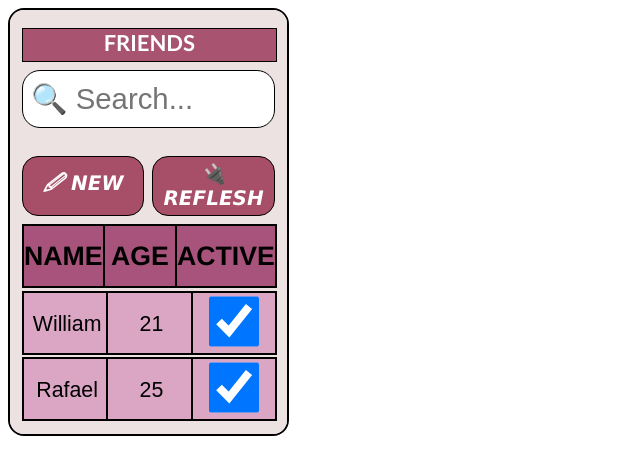
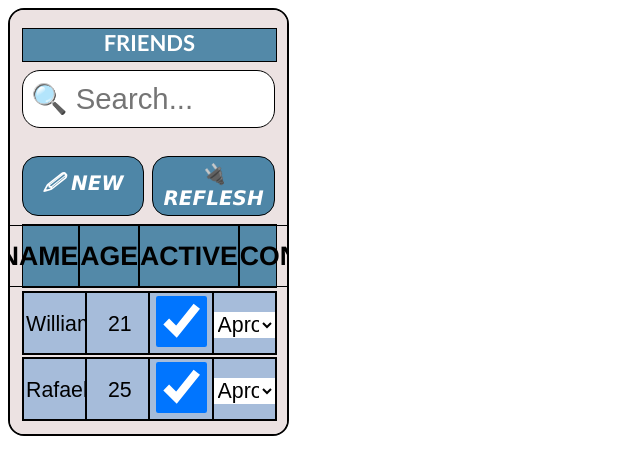
Before and after one commit to WilliamJardim/javascript-grid, a plain HTML site: page examples/browser/index.html in a window 1280 px wide. Shown: the whole page, without its empty margins (0-640 px from the left). Drawn offline with Linux system fonts and the light colour scheme.

Commit message:
Adicionando coluna text-choice para permitir selecionar opções de texto

```diff
--- a/examples/browser/index.html
+++ b/examples/browser/index.html
@@ -4,7 +4,7 @@
     <meta charset="UTF-8">
     <meta name="viewport" content="width=device-width, initial-scale=1.0">
     <title>Teste de Grid</title>
-    <link rel="stylesheet" href="../../src/colors/uva.css">
+    <link rel="stylesheet" href="../../src/colors/blue1.css">
     <link rel="stylesheet" href="../../src/WGrid.css">
     <link rel="stylesheet" href="../../src/styles/cubic.css">
 </head>
--- a/examples/browser/index.js
+++ b/examples/browser/index.js
@@ -1,13 +1,13 @@
 const estrutura = Analise.DataStructure([
-    ['William', 21, 'Sim'],
-    ['Rafael',  25, 'Sim']
+    ['William', 21, 'Sim', 'Aprovado'],
+    ['Rafael',  25, 'Sim', 'Aprovado']
 
 ], {
     /**
     * As colunas
     */
-    campos: ['Name', 'Age', 'Active'],
-    flexibilidade: ['Text', 'Number', 'Text'],
+    campos: ['Name', 'Age', 'Active', 'Con'],
+    flexibilidade: ['Text', 'Number', 'Text', 'Text'],
 });
 
 const minhaGrid = new WGrid.WGrid(estrutura.raw(), {
@@ -17,8 +17,8 @@ const minhaGrid = new WGrid.WGrid(estrutura.raw(), {
     /**
     * As colunas
     */
-    colunas: ['Name', 'Age', 'Active'],
-    flexibilidade: ['Text', 'Number', 'Text'],
+    colunas: ['Name', 'Age', 'Active', 'Con'],
+    flexibilidade: ['Text', 'Number', 'Text', 'Text'],
 
     /**
     * Configurações das colunas
@@ -45,6 +45,18 @@ const minhaGrid = new WGrid.WGrid(estrutura.raw(), {
             select: false,
             copy: false,
             editable: true
+        },
+        'Con': {
+            typeof: 'text-choice',
+            choices: [
+                { id: 'Aprovado' },
+                { id: 'Reprovado' },
+                { id: 'Incerto' }
+            ],
+            visible: true,
+            select: false,
+            copy: false,
+            editable: true
         }
     },
 
--- a/src/WGrid.css
+++ b/src/WGrid.css
@@ -85,6 +85,15 @@
     height: 38pt;
 }
 
+.select-coluna-editavel{
+    width: 100%;
+    height: 100%;
+    background-color:white;
+    border: none;
+    font-size: 16pt;
+    text-align: center;
+}
+
 .ocupacao-invisivel{
     display: block;
     visibility: hidden;
--- a/src/WGrid.js
+++ b/src/WGrid.js
@@ -244,7 +244,27 @@ window.WGrid.WGrid = class{
                                                                         _grid=${this.idElementoPai}
                                                                 />`
                                                              :
-                                                             ''
+                                                             //Se for uma escolha de texto
+                                                             (statusColuna || {}).typeof == 'text-choice'
+                                                             ? `<div id='input-coluna${i}-linha${idLinha}-grid-${this.idElementoPai}'>
+                                                                    <select id='${nomeColunaAtual}'
+                                                                            class='select-coluna-editavel'
+                                                                            _linha=${idLinha}
+                                                                            _coluna=${i}
+                                                                            _grid=${this.idElementoPai}
+                                                                    >
+                                                                        ${
+                                                                            //Para cada possibilidade de escolha
+                                                                            (statusColuna || {}).choices
+                                                                                .map(function( objChoice ){
+                                                                                    return `
+                                                                                        <option value='${objChoice.id}'> ${objChoice.id} </option>
+                                                                                    `
+                                                                                })
+                                                                        }
+                                                                    </select>
+                                                                </div>`
+                                                             :''
                                                             )
 
                                                           //Se não for editavel
@@ -672,9 +692,26 @@ window.WGrid.WGrid = class{
             */
             if(document.getElementsByName(`linha-${idLinha}-grid-${contexto.idElementoPai}`)[0])
             {
-                (document)
-                .getElementsByName(`linha-${idLinha}-grid-${contexto.idElementoPai}`)[0]
-                .querySelectorAll('input')
+                //Pega todos os elementos do tipo input e tambem do tipo select em uma "query concatenada"
+                [].concat(
+                        [
+                            //Pega todos os inputs
+                            ...
+                               (document)
+                               .getElementsByName(`linha-${idLinha}-grid-${contexto.idElementoPai}`)[0]
+                               .querySelectorAll('input')
+                        ]
+                    )
+                    .concat(
+                        [
+                            //Pega todos os selects tambem
+                            ...
+                               (document)
+                               .getElementsByName(`linha-${idLinha}-grid-${contexto.idElementoPai}`)[0]
+                               .querySelectorAll('select')
+                        ]
+                )
+                //Itera sobre essa concatenação
                 .forEach(function( objInput, indiceObjInput ){
                     const idInput      = objInput.id;
                     const numLinha     = Number( objInput.getAttribute('_linha') );
```
